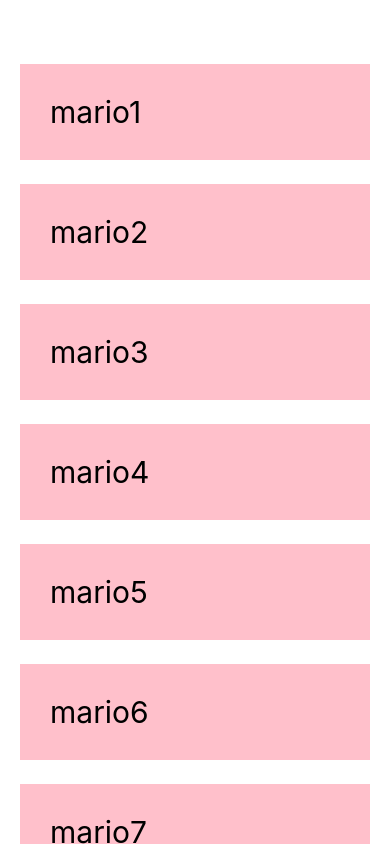
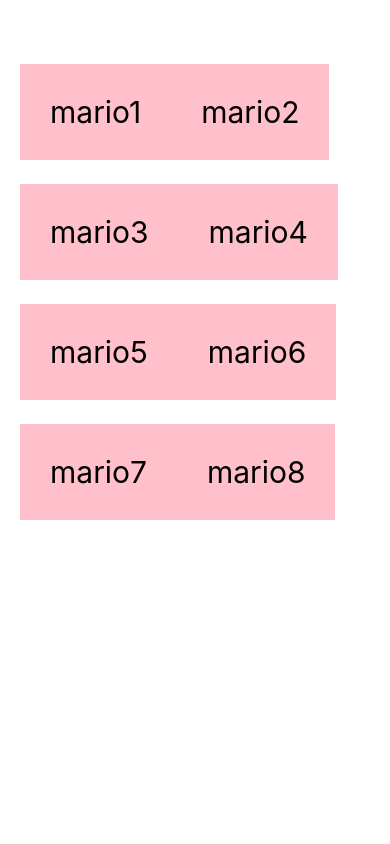
Before and after one commit to ishbayev16/simple-react-nativeapp, a React Native app: screen / in a window 390 px wide. Built offline with nearby package versions, Linux system fonts and the light colour scheme.

Commit message:
Flatlist keyExtractor numColumns

```diff
--- a/App.js
+++ b/App.js
@@ -5,14 +5,14 @@ export default function App() {
 
   const [name, setname] = useState('John');
   const [people, setPeople] = useState([
-    { name: 'mario1', key: '1'},
-    { name: 'mario2', key: '2' },
-    { name: 'mario3', key: '3' },
-    { name: 'mario4', key: '4' },
-    { name: 'mario5', key: '5' },
-    { name: 'mario6', key: '6' },
-    { name: 'mario7', key: '7' },
-    { name: 'mario8', key: '8' },
+    { name: 'mario1', id: '1'},
+    { name: 'mario2', id: '2' },
+    { name: 'mario3', id: '3' },
+    { name: 'mario4', id: '4' },
+    { name: 'mario5', id: '5' },
+    { name: 'mario6', id: '6' },
+    { name: 'mario7', id: '7' },
+    { name: 'mario8', id: '8' },
 
     ]);
 
@@ -22,6 +22,8 @@ export default function App() {
 {/* expect key value as string */}
       {/* renders few of them and renders new with scroll */}
       <FlatList
+        numColumns={2}
+        keyExtractor={(item)=>item.id}
         data={people}
         renderItem={( {item} ) => (
           <Text style={styles.item}>{item.name}</Text>
```
